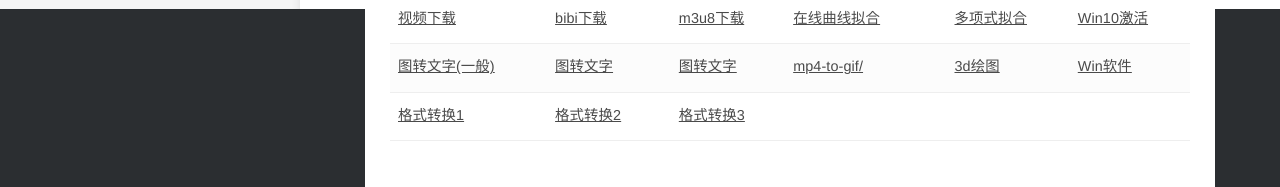
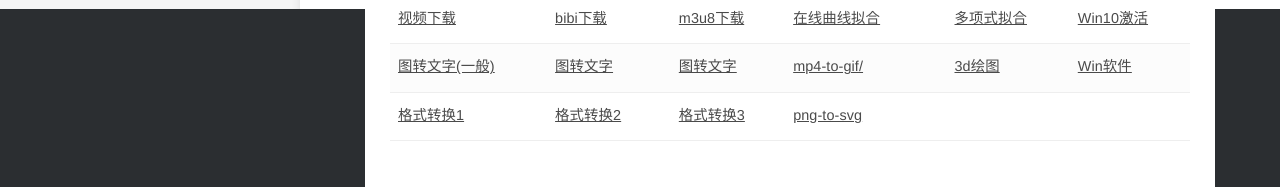
Before and after one commit to bashendixie/Machine_Learning_Notes, a Jekyll site: the page built from index.md, in a window 1280 px wide. Shown: the part 891-1078 px from the top of the page. Built offline with Jekyll 4.4.1, drawn with Linux system fonts in a browser that asks for light colours; some web fonts are replaced.

Commit message:
no message

```diff
--- a/index.md
+++ b/index.md
@@ -227,6 +227,9 @@ title: 学习笔记
 			<td>
 				<a href="https://www.online-convert.com/" target="_blank">格式转换3</a>
 			</td>
+			<td>
+				<a href="https://cdkm.com/cn/png-to-svg#google_vignette" target="_blank">png-to-svg</a>
+			</td>
 		</tr>
 	</tbody>
 </table>
```
